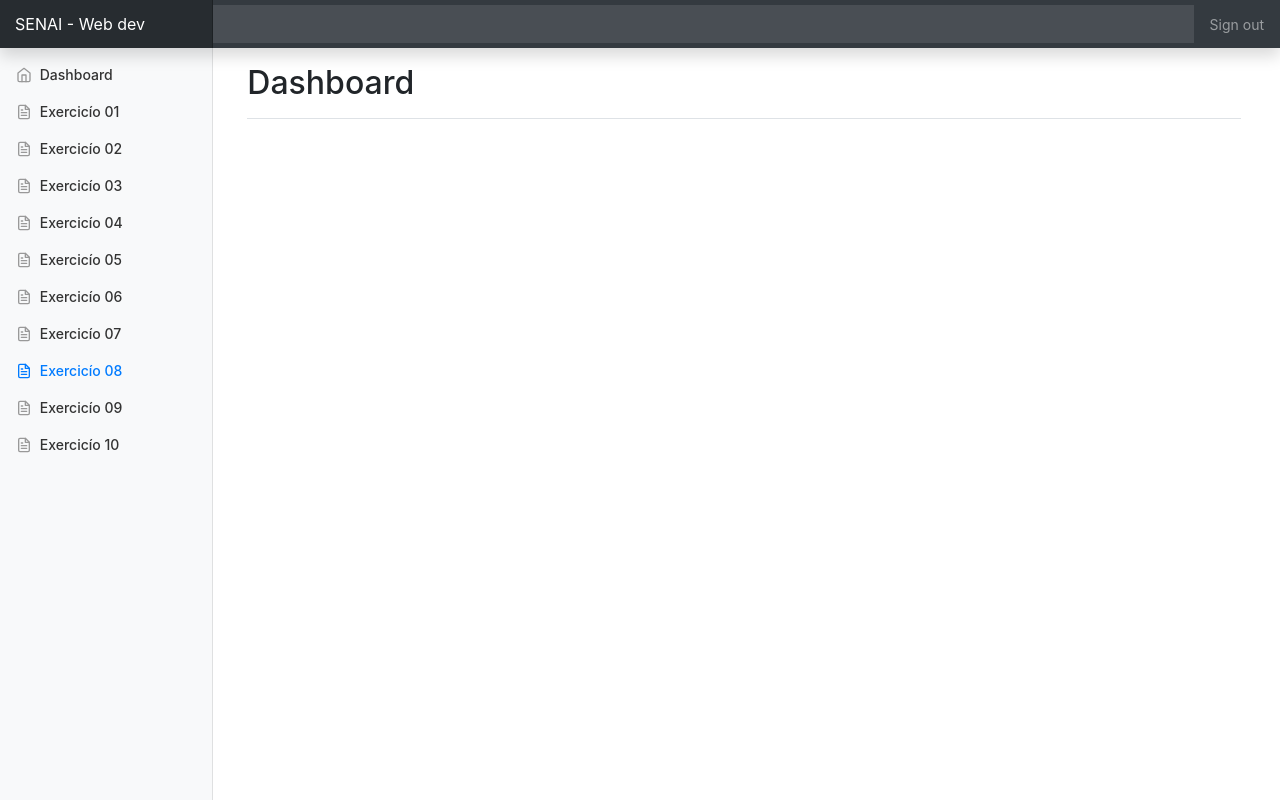
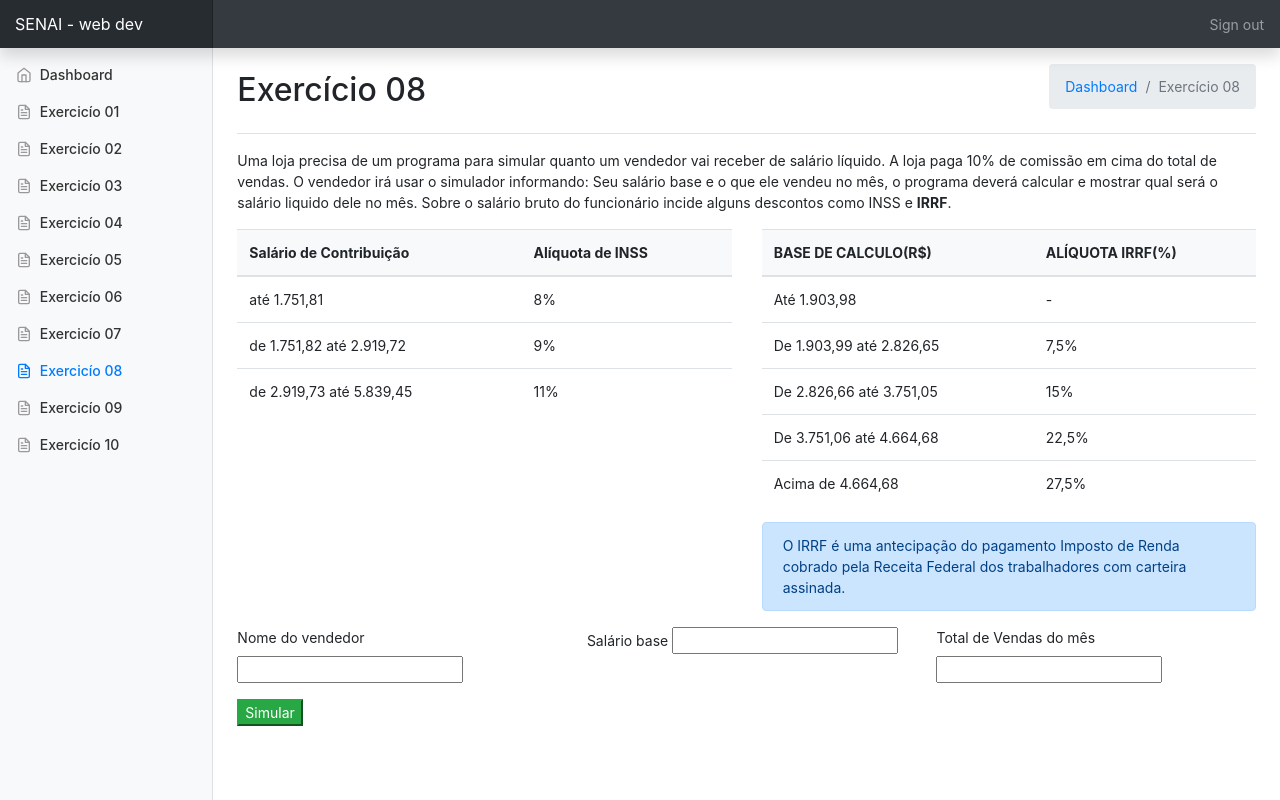
Before and after one commit to Apmalan/JsDom, a plain HTML site: page exercicio-08.html in a window 1280 px wide. Drawn offline with nearby package versions, Linux system fonts and the light colour scheme.

Commit message:
Aula java 9

```diff
--- /dev/null
+++ b/assets/js/exercicio08.js
@@ -0,0 +1,51 @@
+$(function () {
+    $('[data-toggle="tooltip"]').tooltip()
+})
+
+var vendedor = {
+    //nome: document.getElementById('nomeVendedor').value,
+    //salarioBase: document.getElementById('salarioBase').value,
+    // totalVendas: document.getElementById('totalVendas').value,
+    //salariBruto: null,
+    // salarioLiquido: null
+
+};
+
+
+
+var encargos = {
+    inss: null,
+    irrf: null
+
+};
+
+function calcularSalarioLiquido() {
+    vendedor.nome = document.getElementById('nomeVendedor').value;
+    vendedor.salarioBase = parseFloat(document.getElementById('salarioBase').value);
+    vendedor.totalVendas = parseFloat(document.getElementById('totalVendas').value);
+    vendedor.salariBruto = calcularSalarioBruto(vendedor.salarioBase, vendedor.totalVendas);
+    console.log(vendedor.calcularSalarioBruto);
+    console.log(encargos);
+}
+
+
+function calcularSalarioBruto(salario, vendas) {
+    const PERCENTUAL_COMISSAO = 0.10;
+    return salario + vendas * PERCENTUAL_COMISSAO;
+
+}
+
+function calcularInss(salario) {
+    const FAIXA_1 = 1751.81;
+    const FAIXA_2 = 2919.72;
+
+    if (salario <= FAIXA_1) {
+        return salario * 0.08;
+    } else if (salario <= FAIXA_2) {
+        return salario * 0.09;
+    } else {
+        return salario * 0.11;
+    }
+
+
+}
--- a/exercicio-08.html
+++ b/exercicio-08.html
@@ -1,33 +1,29 @@
 <!DOCTYPE html>
-<html lang="pt-br">
+<html lang="en">
 
 <head>
     <meta charset="UTF-8">
     <meta name="viewport" content="width=device-width, initial-scale=1.0">
     <meta http-equiv="X-UA-Compatible" content="ie=edge">
     <title>Document</title>
-
-    <!-- Bootstrap core CSS -->
     <link rel="stylesheet" href="assets/css/bootstrap.min.css">
     <link rel="stylesheet" href="assets/css/dashboard.css">
-
 </head>
 
 <body>
-    <!--#region Barra de navegação superior-->
+    <!--#region  Barra de navegacao superior -->
     <nav class="navbar navbar-dark fixed-top bg-dark flex-md-nowrap p-0 shadow">
-        <a class="navbar-brand col-sm-3 col-md-2 mr-0" href="#">SENAI - Web dev</a>
-        <input class="form-control form-control-dark w-100" type="text" placeholder="" aria-label="Search">
+        <a class="navbar-brand col-sm-3 col-md-2 mr-0" href="#">SENAI - web dev</a>
         <ul class="navbar-nav px-3">
             <li class="nav-item text-nowrap">
                 <a class="nav-link" href="#">Sign out</a>
             </li>
         </ul>
     </nav>
-    <!--#endregion-->
+    <!--#endregion -->
     <div class="container-fluid">
-        <div class="now">
-            <!--#region Barra de navegação esquerda-->
+        <div class="row">
+            <!--#region Barra de navegacao esquerda -->
             <nav class="col-md-2 d-none d-md-block bg-light sidebar">
                 <div class="sidebar-sticky">
                     <ul class="nav flex-column">
@@ -73,13 +69,11 @@
                                 Exercicío 06
                             </a>
                         </li>
-                        </li>
                         <li class="nav-item">
                             <a class="nav-link" href="exercicio-07.html">
                                 <span data-feather="file-text"></span>
                                 Exercicío 07
                             </a>
-                        </li>
                         </li>
                         <li class="nav-item">
                             <a class="nav-link active" href="exercicio-08.html">
@@ -87,13 +81,11 @@
                                 Exercicío 08
                             </a>
                         </li>
-                        </li>
                         <li class="nav-item">
                             <a class="nav-link" href="exercicio-09.html">
                                 <span data-feather="file-text"></span>
                                 Exercicío 09
                             </a>
-                        </li>
                         </li>
                         <li class="nav-item">
                             <a class="nav-link" href="exercicio-10.html">
@@ -102,16 +94,135 @@
                             </a>
                         </li>
                     </ul>
-
                 </div>
             </nav>
             <!--#endregion-->
-            <!--#region Conteúdo principal-->
+            <!--#region Conteudo principal-->
             <main role="main" class="col-md-9 ml-sm-auto col-lg-10 px-4">
                 <div
                     class="d-flex justify-content-between flex-wrap flex-md-nowrap align-items-center pt-3 pb-2 mb-3 border-bottom">
-                    <h1 class="h2">Dashboard</h1>
+                    <h1 class="h2">Exercício 08</h1>
+                    <nav aria-label="breadcrumb">
+                        <ol class="breadcrumb">
+                            <li class="breadcrumb-item"><a href="index.html">Dashboard</a></li>
+                            <li class="breadcrumb-item active" aria-current="page">Exercício 08</li>
+                        </ol>
+                    </nav>
                 </div>
+                <section class="row">
+                    <header class="col-sm-12">
+                        <p>Uma loja precisa de um programa para simular quanto um vendedor vai receber de salário
+                            líquido. A loja paga 10% de comissão em cima do total de vendas. O vendedor irá usar o
+                            simulador informando: Seu salário base e o que ele vendeu no mês, o programa deverá calcular
+                            e mostrar qual será o salário liquido dele no mês.
+                            Sobre o salário bruto do funcionário incide alguns descontos como INSS e <b
+                                data-toggle="tooltip" data-placement="bottom"
+                                title=" o Imposto de Renda é uma forma do governo identificar fraudes no pagamento dos impostos. Por isso, você deve ter muita atenção quando for fazer sua declaração, não deixando nada para trás e lembrando de apresentar comprovantes iguais aos utilizados na declaração, tanto para ganhos quanto para gastos.">IRRF</b>.
+                        </p>
+                    </header>
+                    <article class="col-sm-12 col-md-6">
+                        <table class="table table-hover">
+                            <thead>
+                                <tr class="bg-light">
+                                    <th scope="col">Salário de Contribuição</th>
+                                    <th scope="col">Alíquota de INSS</th>
+                                </tr>
+                            </thead>
+                            <tbody>
+                                <tr>
+                                    <td>até 1.751,81</td>
+                                    <td>8%</td>
+                                </tr>
+                                <tr>
+                                    <td>de 1.751,82 até 2.919,72</td>
+                                    <td>9%</td>
+                                </tr>
+                                <tr>
+                                    <td>de 2.919,73 até 5.839,45</td>
+                                    <td>11%</td>
+                                </tr>
+                            </tbody>
+
+                        </table>
+                    </article>
+                    <article class="col-sm-12 col-md-6">
+                        <table class="table table-hover">
+                            <thead>
+                                <tr class="bg-light">
+                                    <th scope="col">BASE DE CALCULO(R$)</th>
+                                    <th scope="col">ALÍQUOTA IRRF(%)</th>
+                                </tr>
+                            </thead>
+                            <tbody>
+                                <tr>
+                                    <td>Até 1.903,98</td>
+                                    <td>-</td>
+                                </tr>
+                                <tr>
+                                    <td>De 1.903,99 até 2.826,65</td>
+                                    <td>7,5%</td>
+                                </tr>
+                                <tr>
+                                    <td>De 2.826,66 até 3.751,05</td>
+                                    <td>15%</td>
+                                </tr>
+                                <tr>
+                                    <td>De 3.751,06 até 4.664,68</td>
+                                    <td>22,5%</td>
+                                </tr>
+                                <tr>
+                                    <td>Acima de 4.664,68</td>
+                                    <td>27,5%</td>
+                                </tr>
+
+                            </tbody>
+                        </table>
+                        <div class="alert alert-primary" role="alert">
+                            O IRRF é uma antecipação do pagamento Imposto de Renda cobrado pela Receita Federal dos
+                            trabalhadores com carteira assinada.
+                        </div>
+                    </article>
+
+                    <article class="col-sm-12 col-md-6">
+
+                    </article>
+                </section>
+                <form>
+                    <div class="row">
+                        <div class="col-sm-12 col-md-4">
+                            <div class="form-group">
+                                <label for="nomeVendedor">Nome do vendedor</label>
+                                <input id="nomeVendedor" type="text"  maxlength="10" required>
+                            </div>
+
+                        </div>
+
+                        <div class="col-sm-12 col-md-4">
+                            <div class="form-group">
+                                <label for="salarioBase">Salário base</label>
+                                <input id="salarioBase" type="number" maxlength="10" required>
+                            </div>
+
+                        </div>
+
+
+                    <div class="col-sm-12 col-md-4">
+                        <div class="form-group">
+                            <label for="totalVendas">Total de Vendas do mês</label>
+                            <input id="totalVendas" type="number" maxlength="10" required>
+                        </div>
+
+                    </div>
+
+
+                    <div class="col-sm-12 col-md-4">
+                        <div class="form-group">
+                            <button type="button" class="btn-success" onclick="calcularSalarioLiquido()">Simular</button>
+                        </div>
+
+                    </div>
+                </div>
+                </form>
             </main>
             <!--#endregion-->
         </div>
@@ -119,15 +230,12 @@
     <script src="https://code.jquery.com/jquery-3.3.1.slim.min.js"
         integrity="sha384-q8i/X+965DzO0rT7abK41JStQIAqVgRVzpbzo5smXKp4YfRvH+8abtTE1Pi6jizo"
         crossorigin="anonymous"></script>
-    <script>window.jQuery || document.write('<script src="/docs/4.3/assets/js/vendor/jquery-slim.min.js"><\/script>')</script>
-    <script src="https://getbootstrap.com/docs/4.3/dist/js/bootstrap.bundle.min.js"
-        integrity="sha384-xrRywqdh3PHs8keKZN+8zzc5TX0GRTLCcmivcbNJWm2rs5C8PRhcEn3czEjhAO9o"
-        crossorigin="anonymous"></script>
+    <script src="https://getbootstrap.com/docs/4.3/dist/js/bootstrap.bundle.min.js"></script>
     <script src="https://cdnjs.cloudflare.com/ajax/libs/feather-icons/4.9.0/feather.min.js"></script>
+    <script src="assets/js/exercicio08.js"></script>
     <script>
         feather.replace()
     </script>
-
 </body>
 
 </html>
```
